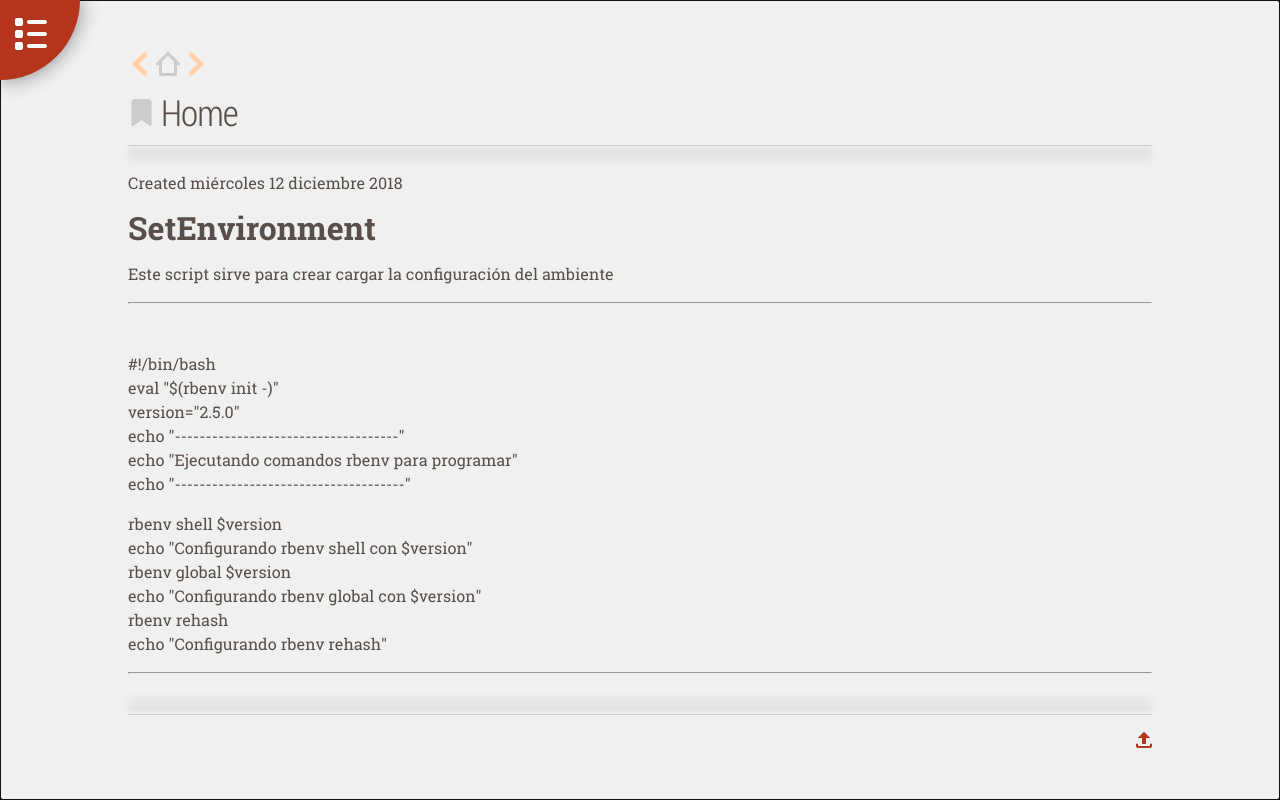
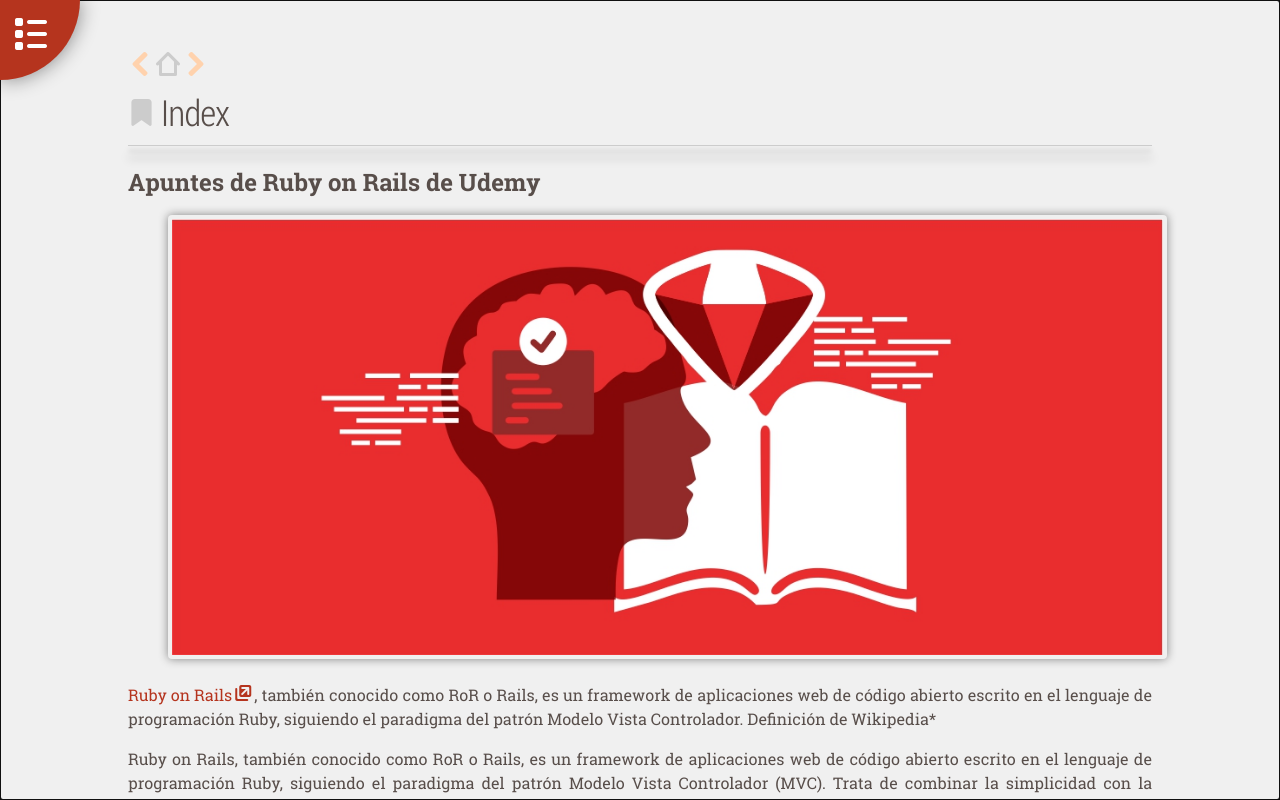
Before and after one commit to canrosss/ApuntesRails, a plain HTML site: page Index.html in a window 1280 px wide. Drawn offline with Linux system fonts and the light colour scheme.

Commit message:
.. adjuntando un estilo en el p

```diff
--- a/Index.html
+++ b/Index.html
@@ -3,7 +3,7 @@
 <!-- based on a Pen by Devilish Alchemist @ http://codepen.io/devilishalchemist/pen/LERvpM -->
 <head>
   <meta charset="UTF-8">
-  <title>Home</title>
+  <title>Index</title>
 
   <link rel="stylesheet" href="./_resources/css/normalize.min.css">
   <link rel="stylesheet" href="./_resources/css/whhg.css">
@@ -52,43 +52,61 @@
 
           <section>
             <div class="page-title">
-              <h1><i class="icon icon-bookmarkalt"></i> Home <a name='Index'></a></h1>
+              <h1><i class="icon icon-bookmarkalt"></i> Index <a name='Index'></a></h1>
             </div>
             <div class="fade fade-top"></div>
             <div class="page-body">
-              <p>
-Created miércoles 12 diciembre 2018
+              <h2>Apuntes de Ruby on Rails de Udemy</h2>
+
+<p>
+<div style='padding-left: 30pt'>
+<img src="./img/Beginners-guide-to-learn-ruby-on-rails.jpg" height="444">
+</div>
 </p>
 
-<h1>SetEnvironment</h1>
+<p>
+<a href="https://es.wikipedia.org/wiki/Ruby_on_Rails" title="Ruby on Rails" class="https">Ruby on Rails</a>, también conocido como RoR o Rails, es un framework de aplicaciones web de código abierto escrito en el lenguaje de programación Ruby, siguiendo el paradigma del patrón Modelo Vista Controlador.  Definición de Wikipedia*
+</p>
+
+<p>
+Ruby on Rails, también conocido como RoR o Rails, es un framework de aplicaciones web de código abierto escrito en el lenguaje de programación Ruby, siguiendo el paradigma del patrón Modelo Vista Controlador (MVC). Trata de combinar la simplicidad con la posibilidad de desarrollar aplicaciones del mundo real escribiendo menos código que con otros frameworks y con un mínimo de configuración. El lenguaje de programación Ruby permite la metaprogramación, de la cual Rails hace uso, lo que resulta en una sintaxis que muchos de sus usuarios encuentran muy legible. Rails se distribuye a través de RubyGems, que es el formato oficial de paquete y canal de distribución de bibliotecas y aplicaciones Ruby.
+</p>
+
+<h2>Filosofia</h2>
+
+<p>
+Los principios fundamentales de Ruby on Rails incluyen "<a href="https://es.wikipedia.org/wiki/No_te_repitas" title="No te repitas" class="https">No te repitas</a>" (Del inglés Don't repeat yourself, DRY) y <a href="https://es.wikipedia.org/wiki/Convenci%C3%B3n_sobre_configuraci%C3%B3n" title="Convención sobre Configuración" class="https">Convención sobre Configuración</a>
+</p>
+
+<h1>Script de SetEnvironment</h1>
 
 <p>
 Este script sirve para crear cargar la configuración del ambiente
 </p>
 
-
 <hr>
 
-<br>
-
 <p>
+<div style='padding-left: 30pt'>
 #!/bin/bash<br>
 eval "$(rbenv init -)"<br>
 version="2.5.0"<br>
 echo "------------------------------------"<br>
 echo "Ejecutando comandos rbenv para programar"<br>
 echo "-------------------------------------"
+</div>
 </p>
 
 <p>
+<div style='padding-left: 30pt'>
 rbenv shell $version<br>
 echo "Configurando rbenv shell con $version"<br>
 rbenv global $version<br>
 echo "Configurando rbenv global con $version"<br>
 rbenv rehash<br>
 echo "Configurando rbenv rehash"
+</div>
 </p>
-
 
 <hr>
 
--- a/_resources/css/style.css
+++ b/_resources/css/style.css
@@ -11,6 +11,17 @@
 body {
   color: #584E4A;
   background-color: #555555;
+}
+
+p{
+text-align: justify;
+}
+
+hr{
+	border-style: dashed;
+    border-color: #B5341E;
+    box-sizing: content-box;
+    height: 0;
 }
 
 .page {
```
Also changed, not shown: img/Bar-11-DeepBlueDivider.png (added), img/Beginners-guide-to-learn-ruby-on-rails.jpg (added), img/siccors0.png (added), 1 other file.
